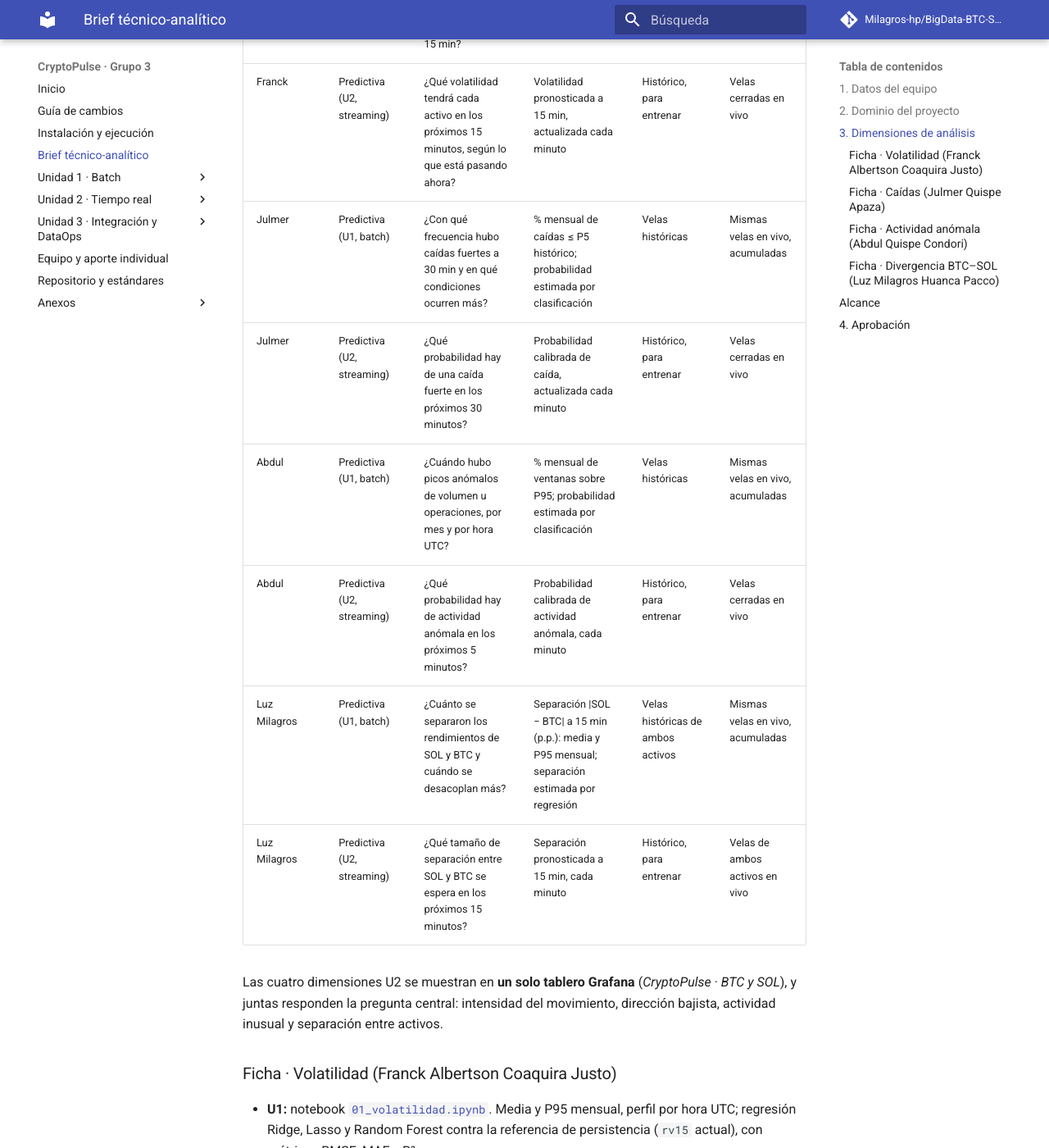
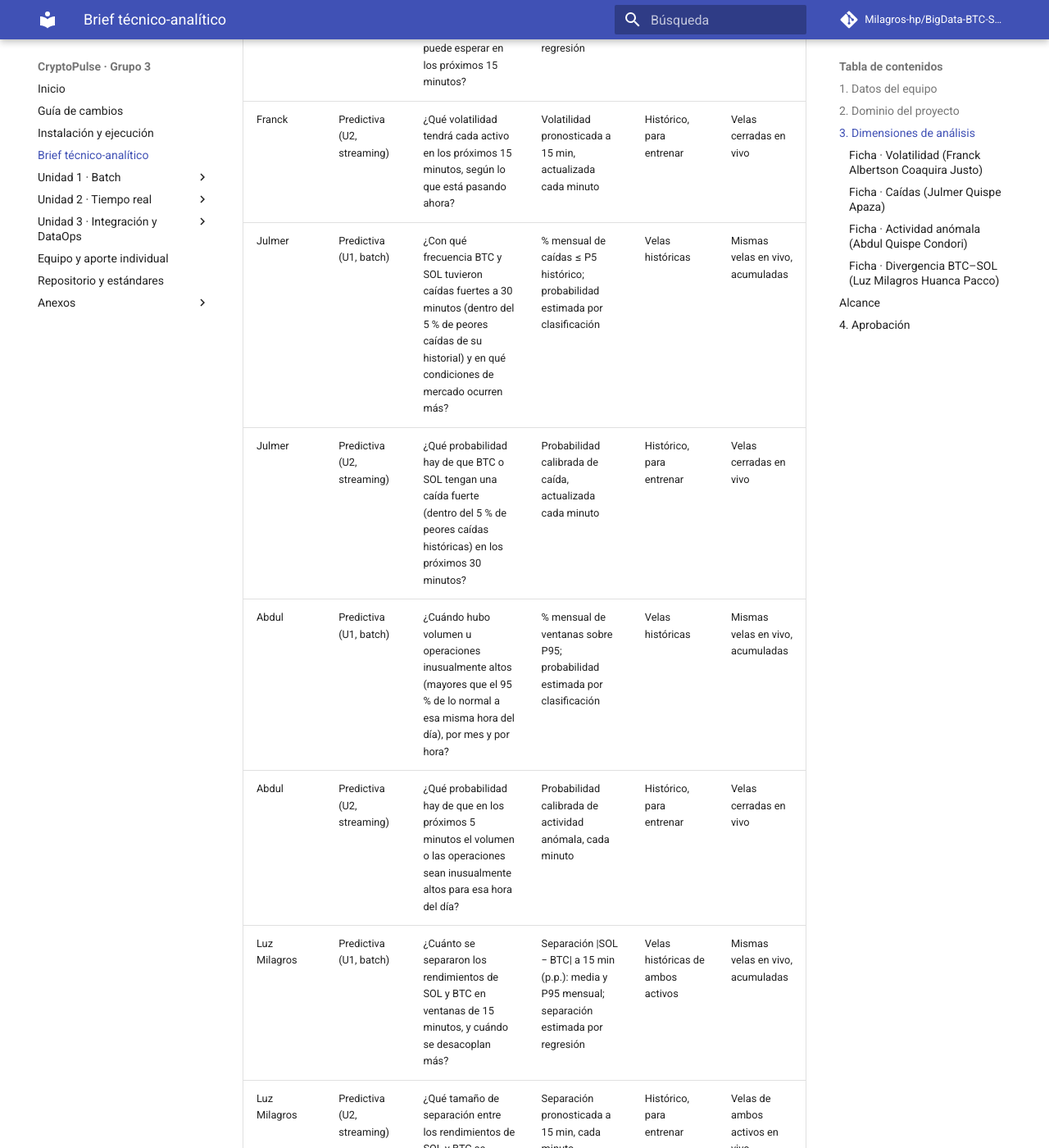
Before and after one commit to Milagros-hp/BigData-BTC-SOL, an MkDocs documentation site: the page built from docs/brief.md, in a window 1280 px wide and 1400 px high, scrolled down 1999 px. Shown: the whole window at 82% size. Built offline with MkDocs 1.6.1 and Material for MkDocs 9.7.7, drawn with Linux system fonts in a browser that asks for light colours; comment, search, counter and statistics services are not loaded; some of the changed text lies outside the part shown.

Commit message:
Pregunta central orientada al negocio y umbrales explicitos
La pregunta central ahora nombra al usuario (analista de riesgo), el
horizonte (5 a 30 min) y las cuatro dimensiones. Las preguntas de caidas
y actividad anomala explican en palabras sus umbrales (5 % de peores
caidas; 95 % de lo normal a esa hora del dia). Solo texto: notebooks,
resultados y modelos sin cambios.

Co-Authored-By: Claude Opus 5.5 <noreply@anthropic.com>

```diff
--- a/docs/brief.md
+++ b/docs/brief.md
@@ -24,7 +24,7 @@ El rol es un énfasis de coordinación. Cada integrante construye y sustenta de
 - **Nombre del proyecto:** CryptoPulse, monitoreo de riesgo de BTC y SOL.
 - **Problema:** quien opera o analiza criptomonedas necesita saber, minuto a minuto, si el mercado entra en una condición de riesgo (movimientos fuertes, caídas, actividad anormal o desacople entre activos). Mirar solo el precio no basta: hace falta comparar con el histórico y anticipar los próximos minutos.
 - **Dominio:** finanzas, mercado spot de criptomonedas (Binance). Se registra precio, volumen y operaciones de cada minuto.
-- **Pregunta central de negocio:** *¿cómo integrar datos históricos y en tiempo real de BTC y SOL para detectar condiciones de riesgo y estimar su evolución a corto plazo?*
+- **Pregunta central de negocio:** *¿Cómo puede un analista de riesgo anticipar, con 5 a 30 minutos de antelación, condiciones de riesgo en BTC y SOL: volatilidad alta, caídas fuertes, actividad anómala y desacople entre ambos activos?*
 - **Usuarios:** analista de riesgo o trader que vigila el tablero; el propio sistema, que emite señales de vigilancia y alerta.
 - **Arquitectura:** **Lambda**. La capa batch procesa 4,99 millones de velas históricas para describir el pasado y entrenar los modelos. La capa de velocidad procesa cada vela en vivo con Kafka y Spark Structured Streaming y aplica esos mismos modelos. Se elige Lambda porque el entrenamiento necesita el histórico completo en bloque, mientras que la vigilancia necesita reaccionar en segundos.
 - **Fuente batch:** [Binance Public Data](https://data.binance.vision/), velas de 1 minuto BTCUSDT y SOLUSDT, enero 2022 – septiembre 2026: 114 archivos ZIP mensuales verificados con SHA256.
@@ -38,14 +38,14 @@ El rol es un énfasis de coordinación. Cada integrante construye y sustenta de
 
 | Integrante | Tipo | Dimensión (como pregunta) | Indicador | Fuente batch | Fuente streaming |
 |---|---|---|---|---|---|
-| Franck | Predictiva (U1, batch) | ¿Cuánta volatilidad tuvieron BTC y SOL por mes y por hora, y qué volatilidad se puede esperar a 15 min? | Volatilidad realizada 15 min (%): media y P95 mensual; volatilidad estimada por regresión | Velas históricas 2022–2026 | Mismas velas en vivo, acumuladas |
+| Franck | Predictiva (U1, batch) | ¿Cuánta volatilidad tuvieron BTC y SOL por mes y por hora del día (2022–2026), y qué volatilidad se puede esperar en los próximos 15 minutos? | Volatilidad realizada 15 min (%): media y P95 mensual; volatilidad estimada por regresión | Velas históricas 2022–2026 | Mismas velas en vivo, acumuladas |
 | Franck | Predictiva (U2, streaming) | ¿Qué volatilidad tendrá cada activo en los próximos 15 minutos, según lo que está pasando ahora? | Volatilidad pronosticada a 15 min, actualizada cada minuto | Histórico, para entrenar | Velas cerradas en vivo |
-| Julmer | Predictiva (U1, batch) | ¿Con qué frecuencia hubo caídas fuertes a 30 min y en qué condiciones ocurren más? | % mensual de caídas ≤ P5 histórico; probabilidad estimada por clasificación | Velas históricas | Mismas velas en vivo, acumuladas |
-| Julmer | Predictiva (U2, streaming) | ¿Qué probabilidad hay de una caída fuerte en los próximos 30 minutos? | Probabilidad calibrada de caída, actualizada cada minuto | Histórico, para entrenar | Velas cerradas en vivo |
-| Abdul | Predictiva (U1, batch) | ¿Cuándo hubo picos anómalos de volumen u operaciones, por mes y por hora UTC? | % mensual de ventanas sobre P95; probabilidad estimada por clasificación | Velas históricas | Mismas velas en vivo, acumuladas |
-| Abdul | Predictiva (U2, streaming) | ¿Qué probabilidad hay de actividad anómala en los próximos 5 minutos? | Probabilidad calibrada de actividad anómala, cada minuto | Histórico, para entrenar | Velas cerradas en vivo |
-| Luz Milagros | Predictiva (U1, batch) | ¿Cuánto se separaron los rendimientos de SOL y BTC y cuándo se desacoplan más? | Separación \|SOL − BTC\| a 15 min (p.p.): media y P95 mensual; separación estimada por regresión | Velas históricas de ambos activos | Mismas velas en vivo, acumuladas |
-| Luz Milagros | Predictiva (U2, streaming) | ¿Qué tamaño de separación entre SOL y BTC se espera en los próximos 15 minutos? | Separación pronosticada a 15 min, cada minuto | Histórico, para entrenar | Velas de ambos activos en vivo |
+| Julmer | Predictiva (U1, batch) | ¿Con qué frecuencia BTC y SOL tuvieron caídas fuertes a 30 minutos (dentro del 5 % de peores caídas de su historial) y en qué condiciones de mercado ocurren más? | % mensual de caídas ≤ P5 histórico; probabilidad estimada por clasificación | Velas históricas | Mismas velas en vivo, acumuladas |
+| Julmer | Predictiva (U2, streaming) | ¿Qué probabilidad hay de que BTC o SOL tengan una caída fuerte (dentro del 5 % de peores caídas históricas) en los próximos 30 minutos? | Probabilidad calibrada de caída, actualizada cada minuto | Histórico, para entrenar | Velas cerradas en vivo |
+| Abdul | Predictiva (U1, batch) | ¿Cuándo hubo volumen u operaciones inusualmente altos (mayores que el 95 % de lo normal a esa misma hora del día), por mes y por hora? | % mensual de ventanas sobre P95; probabilidad estimada por clasificación | Velas históricas | Mismas velas en vivo, acumuladas |
+| Abdul | Predictiva (U2, streaming) | ¿Qué probabilidad hay de que en los próximos 5 minutos el volumen o las operaciones sean inusualmente altos para esa hora del día? | Probabilidad calibrada de actividad anómala, cada minuto | Histórico, para entrenar | Velas cerradas en vivo |
+| Luz Milagros | Predictiva (U1, batch) | ¿Cuánto se separaron los rendimientos de SOL y BTC en ventanas de 15 minutos, y cuándo se desacoplan más? | Separación \|SOL − BTC\| a 15 min (p.p.): media y P95 mensual; separación estimada por regresión | Velas históricas de ambos activos | Mismas velas en vivo, acumuladas |
+| Luz Milagros | Predictiva (U2, streaming) | ¿Qué tamaño de separación entre los rendimientos de SOL y BTC se espera en los próximos 15 minutos? | Separación pronosticada a 15 min, cada minuto | Histórico, para entrenar | Velas de ambos activos en vivo |
 
 Las cuatro dimensiones U2 se muestran en **un solo tablero Grafana** (*CryptoPulse · BTC y SOL*), y juntas responden la pregunta central: intensidad del movimiento, dirección bajista, actividad inusual y separación entre activos.
 
```
Also changed, not shown: README.md (+2 -0 lines), docs/INFORME_PROYECTO_CRYPTOPULSE.md (+1 -1 lines), docs/index.md (+1 -1 lines), 4 other files.
